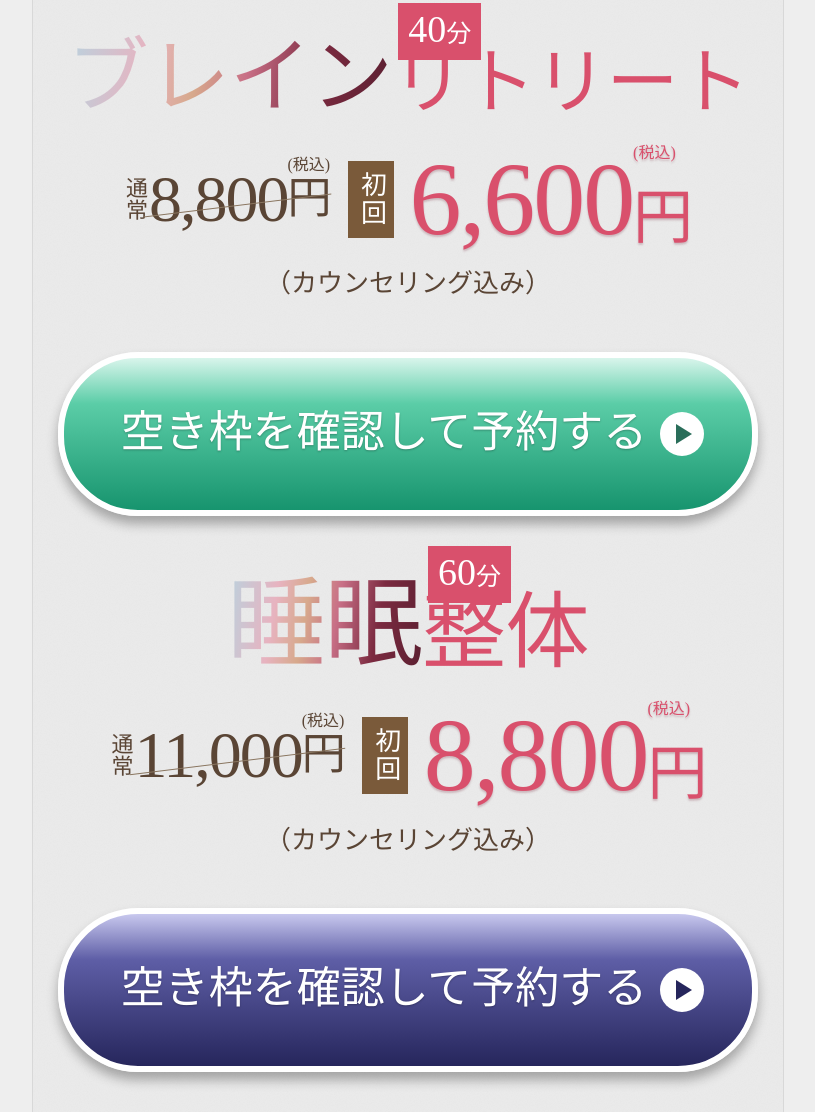
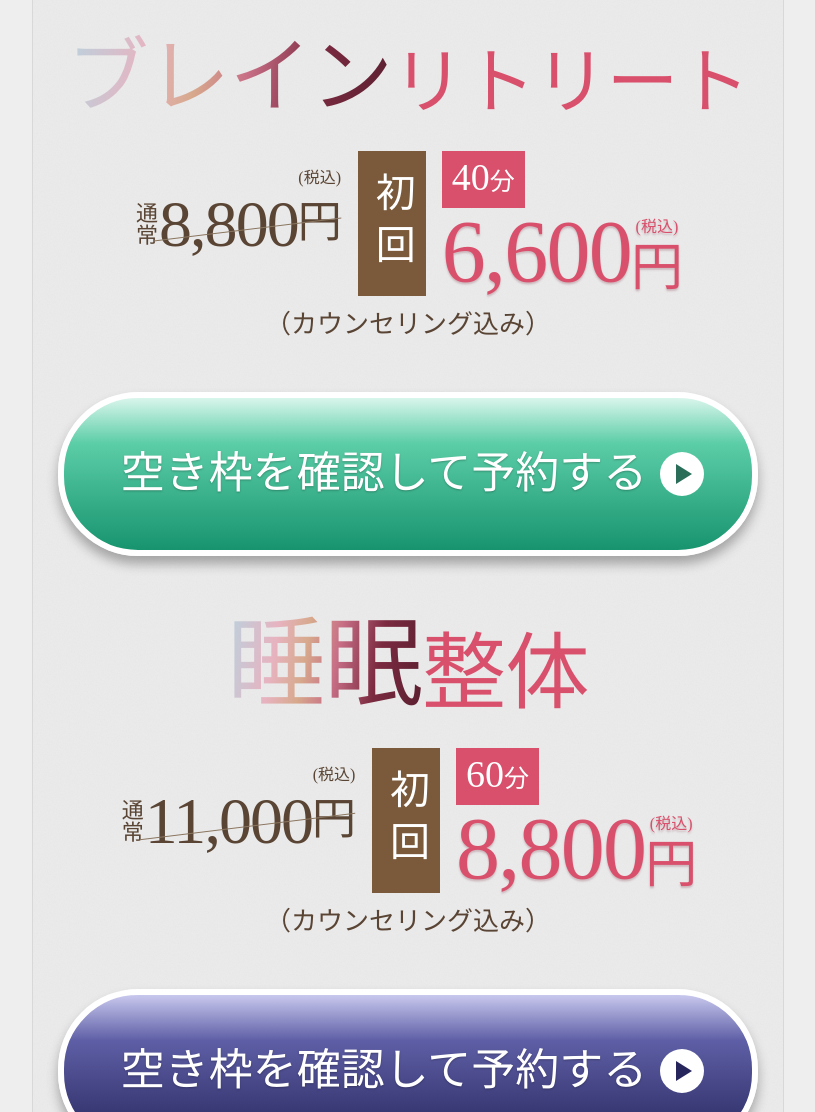
Before and after one commit to vi-vari/nakagami-seikotsuin-lp, a plain HTML site: page index.html in a window 1280 px wide. Shown: the part 1101-2213 px from the top of the page, without its empty margins (232-1047 px from the left). Drawn offline with Linux system fonts and the light colour scheme; a web font is replaced by a local one.

Commit message:
価格ブロックを組み替え：施術時間を初回の料金の上へ移し、初回の枠を大きく、初回の料金を小さく、税込を円の真上にした
Co-Authored-By: Claude Opus 5.5 <noreply@anthropic.com>
Claude-Session: https://claude.ai/code/session_016waN5Lc7J8KZ4LciTrTpYb

```diff
--- a/index.html
+++ b/index.html
@@ -7,7 +7,7 @@
 <link rel="preconnect" href="https://fonts.googleapis.com">
 <link rel="preconnect" href="https://fonts.gstatic.com" crossorigin>
 <link href="https://fonts.googleapis.com/css2?family=Great+Vibes&family=Klee+One:wght@600&family=Noto+Sans+JP:wght@400;700&family=Noto+Serif+JP:wght@400;500;600;700&display=swap" rel="stylesheet">
-<link rel="stylesheet" href="style.css?v=20261118c">
+<link rel="stylesheet" href="style.css?v=20261118d">
 </head>
 <body>
 <div class="lp">
@@ -393,21 +393,27 @@
 <template id="priceTpl">
   <p class="price__ribbon">頭の疲労を回復して睡眠の質を上げる！</p>
   <div class="course">
-    <p class="course__title course__title--long"><span class="gr">ブレイン</span><span class="pk"><span class="course__time">40<small>分</small></span>リトリート</span></p>
+    <p class="course__title course__title--long"><span class="gr">ブレイン</span><span class="pk">リトリート</span></p>
     <p class="course__price">
-      <span class="p-old"><span class="p-old__label">通常</span><span class="p-old__num">8,800</span><span class="tax">(税込)</span><span class="p-old__yen">円</span></span>
+      <span class="p-old"><span class="p-old__label">通常</span><span class="p-old__num">8,800</span><span class="p-old__yen"><span class="tax">(税込)</span>円</span></span>
       <span class="p-trial">初回</span>
-      <span class="p-new"><span class="p-new__num">6,600</span><span class="tax">(税込)</span><span class="p-new__yen">円</span></span>
+      <span class="p-new-box">
+        <span class="course__time">40<small>分</small></span>
+        <span class="p-new"><span class="p-new__num">6,600</span><span class="p-new__yen"><span class="tax">(税込)</span>円</span></span>
+      </span>
     </p>
     <p class="course__note">（カウンセリング込み）</p>
     <a class="btn btn--green" href="https://hub-reserve.com/nakagami_fussa/" target="_blank" rel="noopener"><span>空き枠を確認して予約する</span></a>
   </div>
   <div class="course">
-    <p class="course__title"><span class="gr">睡眠</span><span class="pk"><span class="course__time">60<small>分</small></span>整体</span></p>
+    <p class="course__title"><span class="gr">睡眠</span><span class="pk">整体</span></p>
     <p class="course__price">
-      <span class="p-old"><span class="p-old__label">通常</span><span class="p-old__num">11,000</span><span class="tax">(税込)</span><span class="p-old__yen">円</span></span>
+      <span class="p-old"><span class="p-old__label">通常</span><span class="p-old__num">11,000</span><span class="p-old__yen"><span class="tax">(税込)</span>円</span></span>
       <span class="p-trial">初回</span>
-      <span class="p-new"><span class="p-new__num">8,800</span><span class="tax">(税込)</span><span class="p-new__yen">円</span></span>
+      <span class="p-new-box">
+        <span class="course__time">60<small>分</small></span>
+        <span class="p-new"><span class="p-new__num">8,800</span><span class="p-new__yen"><span class="tax">(税込)</span>円</span></span>
+      </span>
     </p>
     <p class="course__note">（カウンセリング込み）</p>
     <a class="btn btn--navy" href="https://hub-reserve.com/nakagami_fussa/" target="_blank" rel="noopener"><span>空き枠を確認して予約する</span></a>
--- a/style.css
+++ b/style.css
@@ -104,20 +104,6 @@ a { color: inherit; text-decoration: none; }
   font-size: 4.2rem;
   color: #d9506c;
 }
-.course__time {
-  position: absolute;
-  left: .3rem;
-  bottom: calc(100% - .8rem);
-  padding: 0 .5rem;
-  background: #d9506c;
-  color: #fff;
-  font-size: 1.9rem;
-  font-weight: 500;
-  line-height: 2.6rem;
-  letter-spacing: 0;
-  white-space: nowrap;
-}
-.course__time small { font-size: 1.25rem; }
 .course__title--long .gr { font-size: 4.1rem; }
 .course__title--long .pk { font-size: 3.6rem; }
 .course__price {
@@ -125,7 +111,7 @@ a { color: inherit; text-decoration: none; }
   justify-content: center;
   align-items: center;
   gap: .8rem;
-  margin-top: 1rem;
+  margin-top: 1.4rem;
   font-family: "Noto Serif JP", serif;
   white-space: nowrap;
 }
@@ -142,7 +128,7 @@ a { color: inherit; text-decoration: none; }
   margin-right: .2rem;
 }
 .p-old__num { font-size: 3.3rem; font-weight: 500; letter-spacing: -.03em; }
-.p-old__yen { font-size: 2.2rem; margin-left: -1.6rem; }
+.p-old__yen { position: relative; font-size: 2.2rem; }
 .p-old::after {
   content: "";
   position: absolute;
@@ -151,25 +137,52 @@ a { color: inherit; text-decoration: none; }
   border-top: 1px solid #8a7660;
   transform: rotate(-7deg);
 }
-.tax { font-size: .8rem; align-self: flex-start; margin-top: .4rem; width: 1.6rem; white-space: nowrap; }
+.tax {
+  position: absolute;
+  left: 50%;
+  bottom: 100%;
+  transform: translateX(-50%);
+  font-size: .8rem;
+  line-height: 1;
+  white-space: nowrap;
+}
 .p-trial {
+  align-self: stretch;
+  display: flex;
+  align-items: center;
+  justify-content: center;
   writing-mode: vertical-rl;
   background: #7a5a3a;
   color: #fff;
-  font-size: 1.3rem;
+  font-size: 2rem;
   line-height: 1;
-  padding: .5rem .5rem;
-  letter-spacing: .1em;
+  padding: 0 .7rem;
+  letter-spacing: .3em;
 }
+.p-new-box {
+  display: flex;
+  flex-direction: column;
+  align-items: flex-start;
+}
+.course__time {
+  padding: 0 .5rem;
+  background: #d9506c;
+  color: #fff;
+  font-size: 1.9rem;
+  font-weight: 500;
+  line-height: 2.6rem;
+  white-space: nowrap;
+}
+.course__time small { font-size: 1.25rem; }
 .p-new {
   display: flex;
   align-items: flex-end;
   color: #d9506c;
   text-shadow: 0 2px 2px rgba(120, 40, 60, .25);
 }
-.p-new__num { font-size: 5.2rem; font-weight: 500; line-height: 1; letter-spacing: -.02em; }
-.p-new__yen { font-size: 3rem; line-height: 1.1; margin-left: -1.6rem; }
-.p-new .tax { margin-top: -.4rem; }
+.p-new__num { font-size: 4.4rem; font-weight: 500; line-height: 1; letter-spacing: -.02em; }
+.p-new__yen { position: relative; font-size: 2.6rem; line-height: 1.1; }
+.p-new .tax { margin-bottom: .2rem; }
 
 .btn {
   position: relative;
```
